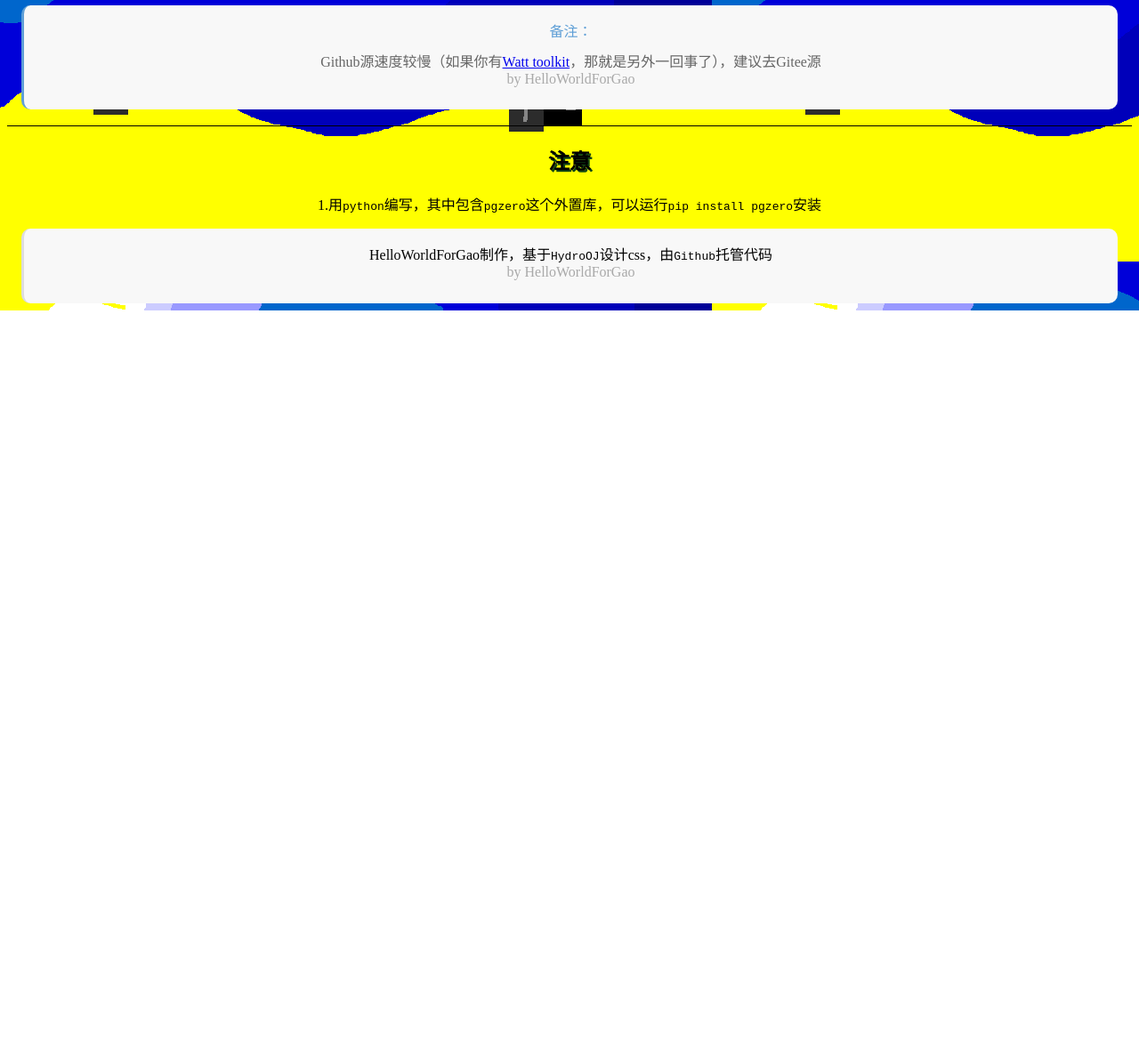
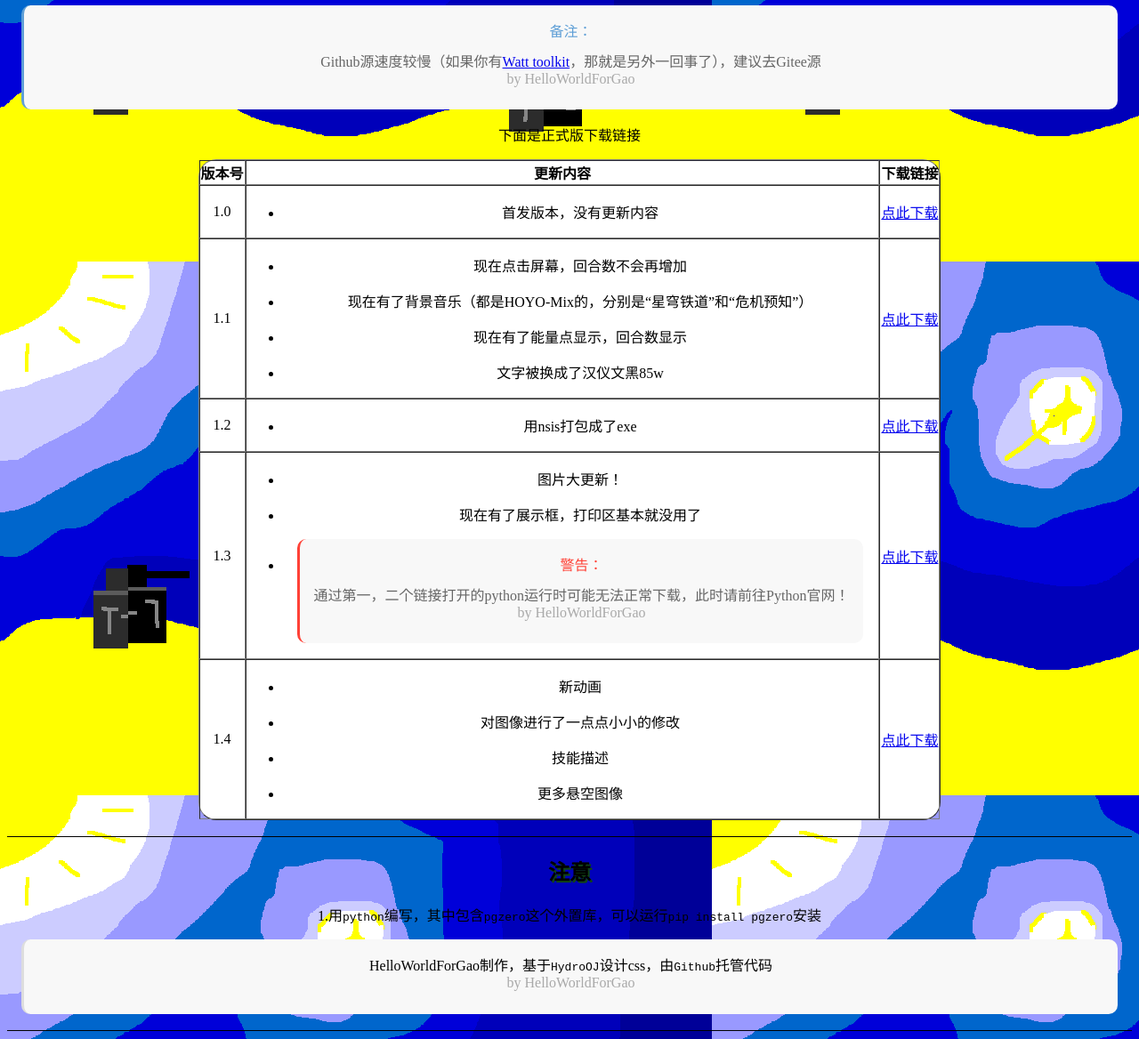
Before and after one commit to HelloWorldForGao/chengqiangmainpage, a plain HTML site: page index.html in a window 1280 px wide. Shown: the part 906-2074 px from the top of the page at 89% size. Before the commit the page ends 1255 px from the top, so only its background shows below. Drawn offline with Linux system fonts and the light colour scheme.

Commit message:
更华丽的界面

```diff
--- a/1.css
+++ b/1.css
@@ -28,6 +28,12 @@ blockquote {
     border-left: 3px solid #ddd;
     background: #f8f8f8;
     border-radius: 10px;
+}
+
+table {
+    background: #ffffff;
+    text-align: center;
+    border-radius: 20px;
 }
 
 blockquote:before {
--- /dev/null
+++ b/1.js
@@ -0,0 +1,6 @@
+function watt_toolkit()
+{
+    document.getElementById("watt_toolkit").innerHTML = "没啥要说的了，选啥都一样";
+    window.alert("下载Watt Toolkit，记得点开Github加速哦")
+    console.log("已前往Watt toolkit")
+}
--- a/index.html
+++ b/index.html
@@ -3,6 +3,7 @@
     <head>
         <link rel="stylesheet" type="text/css" href="1.css">
         <link rel="icon" type="image/jpg" href="icon.jpg">
+        <script src="1.js"></script>
         <title>
             城墙守卫战 主页
         </title>
@@ -18,6 +19,9 @@
             </audio>
         </blockquote>
         <hr/>
+        <noscript>
+            <blockquote class = "warn">你的浏览器咋还不支持JS呢，说实话，你的浏览器是从兵马俑里还是从三星堆里挖出来的</blockquote>
+        </noscript>
         <h2 id = "part0">目录</h2>
         <a href = "#part1"><p>第一部分 - 简介</p></a>
         <a href = "#part2"><p>第二部分 - 下载</p></a>
@@ -31,10 +35,76 @@
         <hr/>
         <h2 id = "part2">下载</h2>
         <p>前往<a href = "https://github.com/HelloWorldForGao/chengqiangbattle">Github源</a>或<a href = "https://gitee.com/yuanshencxk/chengqiang101">Gitee源</a>以下载</p>
-        <blockquote class = "note">Github源速度较慢（如果你有<a href = "https://steampp.net/">Watt toolkit</a>，那就是另外一回事了），建议去Gitee源</blockquote>
+        <blockquote class = "note" id = "watt_toolkit">Github源速度较慢（如果你有<a href = "https://steampp.net/" onclick="watt_toolkit()" target="_blank">Watt toolkit</a>，那就是另外一回事了），建议去Gitee源</blockquote>
+        <p>下面是正式版下载链接</p>
+        <table border = "1" cellspacing = "0" align = "center">
+            <thead>
+                <tr>
+                    <th><b>版本号</b></th>
+                    <th><b>更新内容</b></th>
+                    <th><b>下载链接</b></th>
+                </tr>
+            </thead>
+            <tbody>
+                <tr>
+                    <td>1.0</td>
+                    <td>
+                        <ul>
+                            <li><p>首发版本，没有更新内容</p></li>
+                        </ul>
+                    </td>
+                    <td><a href = "https://gitee.com/yuanshencxk/chengqiang101/releases/download/v1.0/1.0.zip" target = "_blank" download = ".zip">点此下载</a></td>
+                </tr>
+                <tr>
+                    <td>1.1</td>
+                    <td>
+                        <ul>
+                            <li><p>现在点击屏幕，回合数不会再增加</p></li>
+                            <li><p>现在有了背景音乐（都是HOYO-Mix的，分别是“星穹铁道”和“危机预知”）</p></li>
+                            <li><p>现在有了能量点显示，回合数显示</p></li>
+                            <li><p>文字被换成了汉仪文黑85w</p></li>
+                        </ul>
+                    </td>
+                    <td><a href = "https://gitee.com/yuanshencxk/chengqiang101/releases/download/v1.1/1.1.exe" target = "_blank" download = ".exe">点此下载</a></td>
+                </tr>
+                <tr>
+                    <td>1.2</td>
+                    <td>
+                        <ul>
+                            <li><p>用nsis打包成了exe</p></li>
+                        </ul>
+                    </td>
+                    <td><a href = "https://gitee.com/yuanshencxk/chengqiang101/releases/download/v1.2/1.2.exe" target = "_blank" download = ".exe">点此下载</a></td>
+                </tr>
+                <tr>
+                    <td>1.3</td>
+                    <td>
+                        <ul>
+                            <li><p>图片大更新！</p></li>
+                            <li><p>现在有了展示框，打印区基本就没用了</p></li>
+                            <li><blockquote class = "warn">通过第一，二个链接打开的python运行时可能无法正常下载，此时请前往Python官网！</blockquote></li>
+                        </ul>
+                    </td>
+                    <td><a href = "https://gitee.com/yuanshencxk/chengqiang101/releases/download/v1.3/1.3.exe" target = "_blank" download = ".exe">点此下载</a></td>
+                </tr>
+                <tr>
+                    <td>1.4</td>
+                    <td>
+                        <ul>
+                            <li><p>新动画</p></li>
+                            <li><p>对图像进行了一点点小小的修改</p></li>
+                            <li><p>技能描述</p></li>
+                            <li><p>更多悬空图像</p></li>
+                        </ul>
+                    </td>
+                    <td><a href = "https://gitee.com/yuanshencxk/chengqiang101/releases/download/v1.4/1.4.exe" target = "_blank" download = ".exe">点此下载</a></td>
+                </tr>
+            </tbody>
+        </table>
         <hr/>
         <h2 id = "lastpart">注意</h2>
         <p>1.用<code>python</code>编写，其中包含<code>pgzero</code>这个外置库，可以运行<code>pip install pgzero</code>安装</p>
         <blockquote>HelloWorldForGao制作，基于<code>HydroOJ</code>设计css，由<code>Github</code>托管代码</blockquote>
+        <hr/>
     </body>
 </html>
```
